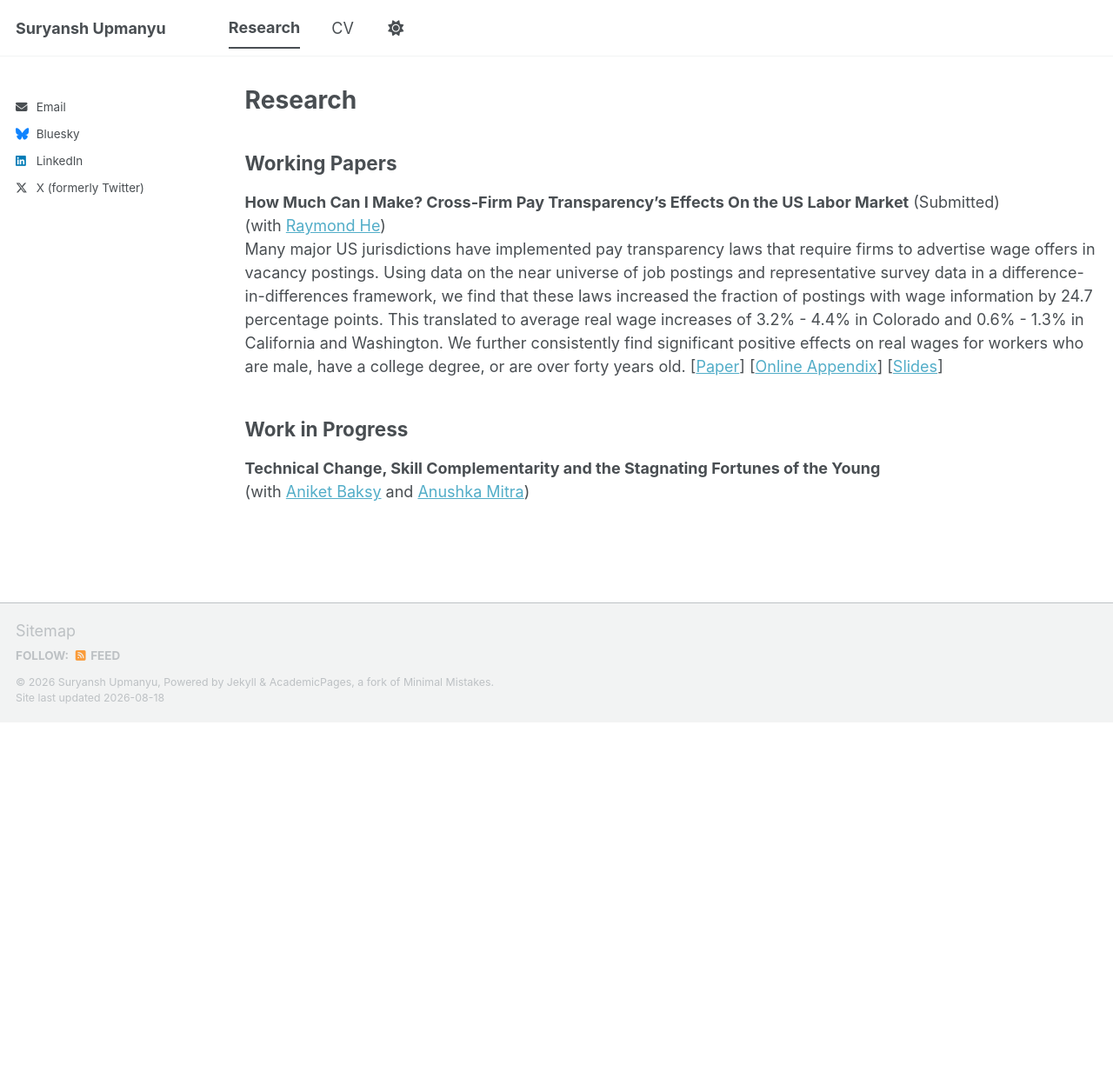
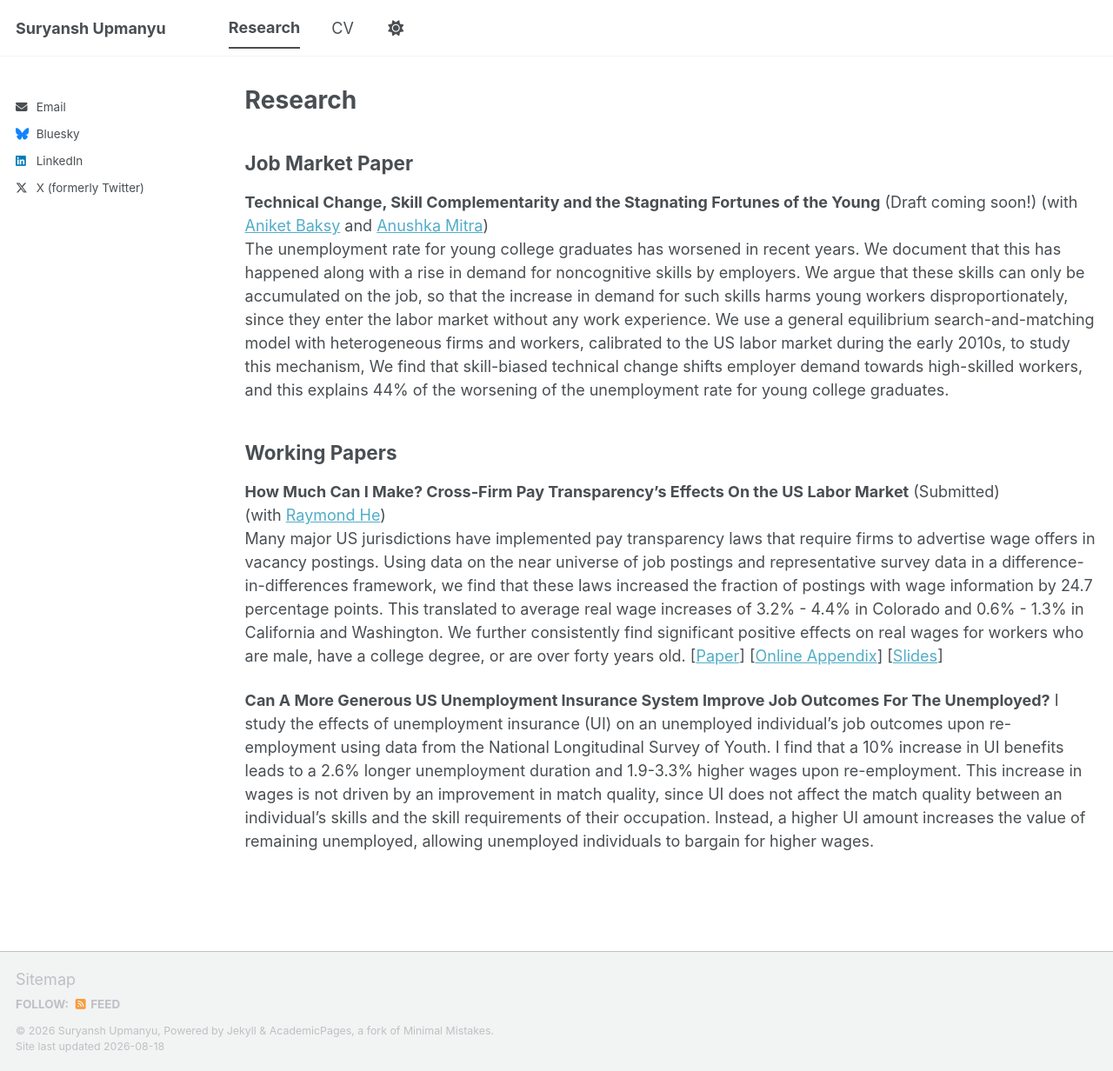
Before and after one commit to upmanyu-suryansh/upmanyu-suryansh.github.io, a Jekyll site: the page built from _pages/research.md, in a window 1280 px wide and 1232 px high. Shown: the whole window at 87% size. Built offline with Jekyll 4.4.1, drawn with Linux system fonts in a browser that asks for light colours; a script bundle is joined from its source files by our own code; library files that are not in the unit come from our copies.

Commit message:
Update research page with new papers and findings
Added job market paper section detailing research on technical change and its impact on young workers' unemployment rates. Included a new working paper on the effects of unemployment insurance on job outcomes.

```diff
--- a/_pages/research.md
+++ b/_pages/research.md
@@ -3,6 +3,20 @@ layout: archive
 title: "Research"
 permalink: /research/
 ---
+
+## Job Market Paper
+
+**Technical Change, Skill Complementarity and the Stagnating Fortunes of the Young** (Draft coming soon!)
+(with [Aniket Baksy](https://anikbak.github.io/) and [Anushka Mitra](https://anushkamitra.com/))
+The unemployment rate for young college graduates has worsened in recent years. We
+document that this has happened along with a rise in demand for noncognitive skills by
+employers. We argue that these skills can only be accumulated on the job, so that the
+increase in demand for such skills harms young workers disproportionately, since they
+enter the labor market without any work experience. We use a general equilibrium search-and-matching model
+with heterogeneous firms and workers, calibrated to the US labor market during the early 2010s, to study this mechanism,
+We find that skill-biased technical change shifts
+employer demand towards high-skilled workers, and this explains 44% of the worsening of
+the unemployment rate for young college graduates.
 
 ## Working Papers
 
@@ -17,7 +31,7 @@ in California and Washington. We further consistently find significant positive
 real wages for workers who are male, have a college degree, or are over forty years old.
 [[Paper](/files/pay_transparency_manuscript.pdf)] [[Online Appendix](/files/pay_transparency_online_appendix.pdf)] [[Slides](/files/pay_transparency_isi_slides.pdf)]
 
-## Work in Progress
-
-**Technical Change, Skill Complementarity and the Stagnating Fortunes of the Young**
-(with [Aniket Baksy](https://anikbak.github.io/) and [Anushka Mitra](https://anushkamitra.com/))
+**Can A More Generous US Unemployment Insurance System Improve Job Outcomes For The Unemployed?**
+I study the effects of unemployment insurance (UI) on an unemployed individual’s job outcomes upon re-employment using data from the
+National Longitudinal Survey of Youth. I find that a 10% increase in UI benefits leads to a 2.6% longer unemployment duration
+and 1.9-3.3% higher wages upon re-employment. This increase in wages is not driven by an improvement in match quality, since UI does not affect the match quality between an individual's skills and the skill requirements of their occupation. Instead, a higher UI amount increases the value of remaining unemployed, allowing unemployed individuals to bargain for higher wages.
```
